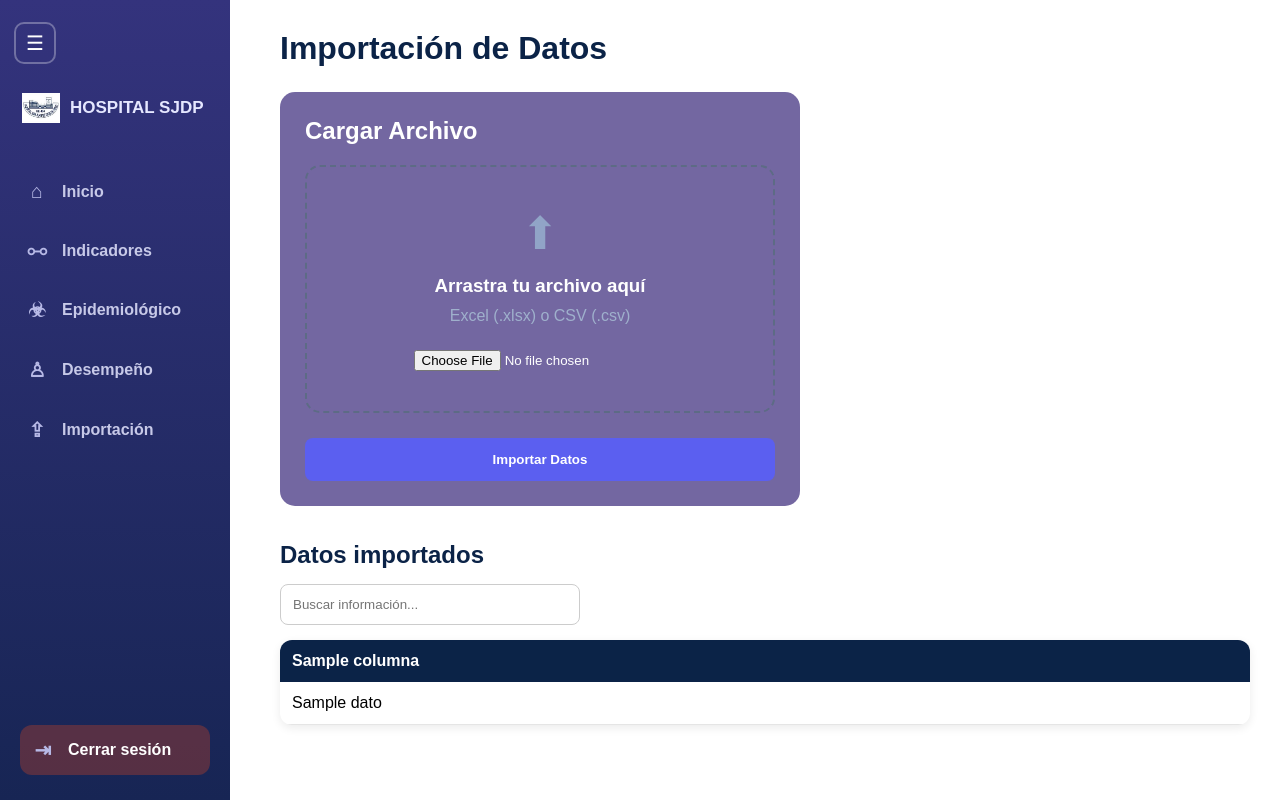
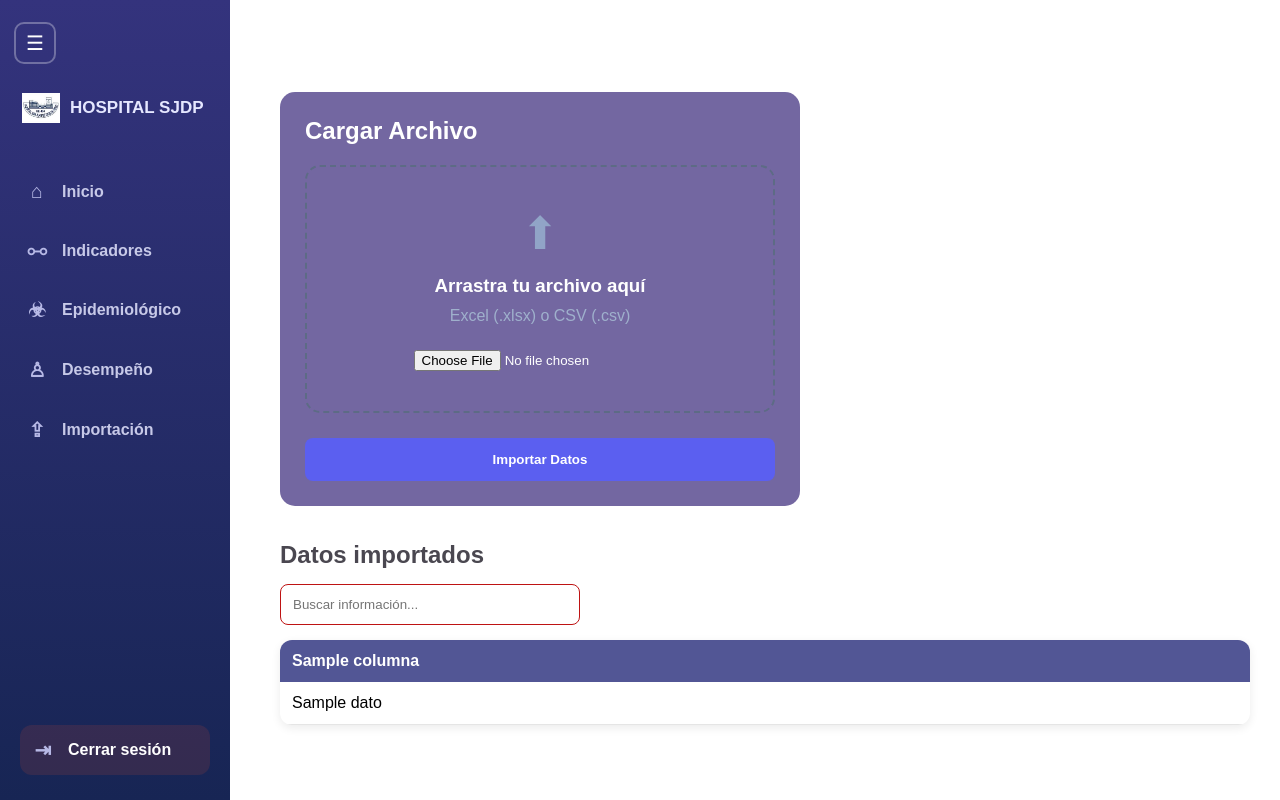
Before and after one commit to iskMil/sistema-hosp, a Flask app: template templates/importacion.html in a window 1280 px wide. Run offline with Flask 3, Linux system fonts and the light colour scheme; the template is opened without the code that fills it: most values are stand-ins (such as "Sample title", 1, 10 or a date in 2020).

Commit message:
Mejorasr

```diff
--- a/static/css/dashboard.css
+++ b/static/css/dashboard.css
@@ -1,7 +1,5 @@
 
-/* ========================================
-ESTILOS GLOBALES Y BASE
-   ======================================== */
+/* ================ESTILOS GLOBALES Y BASE================================= */
 
 /* Reset global: Elimina márgenes y padding por defecto,
    y establece box-sizing para mejor control de dimensiones */
@@ -15,15 +13,38 @@ ESTILOS GLOBALES Y BASE
    Define la fuente predeterminada y color de fondo general */
 body {
     font-family: Arial, sans-serif;
-    background:fff;
+    margin: 0;
+    padding: 0;
+    min-height: 100vh;
+
+    /* Mezclamos los colores en un ángulo suave */
+    background: linear-gradient(135deg, #dddbdb);
+    background-size: 300% 300%;
+
+    /* Subimos a 45 segundos para que el vaivén sea increíblemente lento y relajante */
+    animation: respiroDashboard 45s ease infinite;
+}
+
+@keyframes respiroDashboard {
+    0% {
+        background-position: 0% 50%;
+    }
+    50% {
+        background-position: 100% 50%;
+    }
+    100% {
+        background-position: 0% 50%;
+    }
 }
 
 
 
 
-/* ========================================
-ESTILOS DE LA BARRA LATERAL (SIDEBAR)
-   ======================================== */
+
+
+
+
+/* ================ESTILOS DE LA BARRA LATERAL (SIDEBAR)============================== */
 
 /* Contenedor principal de la barra lateral:
    Barra fija a la izquierda con navegación principal */
@@ -57,11 +78,7 @@ ESTILOS DE LA BARRA LATERAL (SIDEBAR)
     background: #1565c0;
 }
 
-
-
-/* ========================================
-ÁREA PRINCIPAL DE CONTENIDO
-   ======================================== */
+/* ========ÁREA PRINCIPAL DE CONTENIDO============== */
 
 /* Contenedor principal: Ajusta el margen izquierdo para dejar espacio al sidebar */
 .main {
@@ -76,14 +93,9 @@ ESTILOS DE LA BARRA LATERAL (SIDEBAR)
 /* Título principal de la página */
 h1 {
     margin-bottom: 25px;
-    color: #0b2347;
+    color: #ffffff;
 }
-
-
-/* ========================================
-ESTILOS DE TARJETAS (CARDS)
-   ======================================== */
-
+/* ============ESTILOS DE TARJETAS (CARDS)============== */
 /* Contenedor de tarjetas: Grid de 3 columnas para mostrar métricas principales */
 .cards {
     display: grid;
@@ -113,17 +125,12 @@ ESTILOS DE TARJETAS (CARDS)
     margin-top: 15px;
 }
 
-
-
-/* ========================================
-ESTILOS DE SECCIONES Y TABLAS
-   ======================================== */
-
+/* ==============ESTILOS DE SECCIONES Y TABLAS========================== */
 /* Títulos de secciones secundarias: Separa visualmente diferentes áreas de contenido */
 .section-title {
     margin-top: 35px;
     margin-bottom: 15px;
-    color: #0b2347;
+    color: #4a4750;
 }
 
 /* Tabla general: Contenedor para listados de datos */
@@ -139,7 +146,7 @@ table {
 
 /* Encabezados de tabla: Fondo oscuro y texto blanco */
 th {
-    background: #0b2347;
+    background: #1e2475c4;
     color: white;
     padding: 12px;
     text-align: left;
@@ -156,10 +163,7 @@ tr:hover {
     background: #f1f5ff;
 }
 
-
-/* ========================================
-ESTILOS DE CARGA DE ARCHIVOS (UPLOAD)
-   ======================================== */
+/* =========ESTILOS DE CARGA DE ARCHIVOS (UPLOAD)============= */
 
 /* Tarjeta de carga: Contenedor para el formulario de importación de archivos */
 .upload-card {
@@ -231,13 +235,11 @@ ESTILOS DE CARGA DE ARCHIVOS (UPLOAD)
     width: 300px;
     padding: 12px;
     margin-bottom: 15px;
-    border: 1px solid #ccc;
+    border: 1px solid #be1313;
     border-radius: 8px;
 }
 
-/* ========================================
-ESTILOS DE GRÁFICOS (CHARTS)
-   ======================================== */
+/* ============ESTILOS DE GRÁFICOS (CHARTS)================== */
 
 /* Contenedor de gráficos: Grid de 2 columnas para mostrar múltiples gráficos */
 .charts-container {
@@ -347,13 +349,13 @@ ESTILOS DE GRÁFICOS (CHARTS)
 
 .logout-btn {
     margin-top: auto;
-    background: rgba(163, 60, 47, 0.45);
+    background: rgba(184, 69, 54, 0.171);
     color: white !important;
     text-align: center;
 }
 
 .logout-btn:hover {
-    background: #b91c1c !important;
+    background: #ce6b6b !important;
 }
 
 
--- a/templates/dashboard.html
+++ b/templates/dashboard.html
@@ -97,6 +97,8 @@
 
 </div>
 </div>
+
+
 <script src="https://cdn.jsdelivr.net/npm/chart.js"></script>
 <script>
     const camasDisponibles = Number("{{ camas_disponibles }}");
```
Also changed, not shown: static/js/dashboard.js (line endings or trailing spaces).
